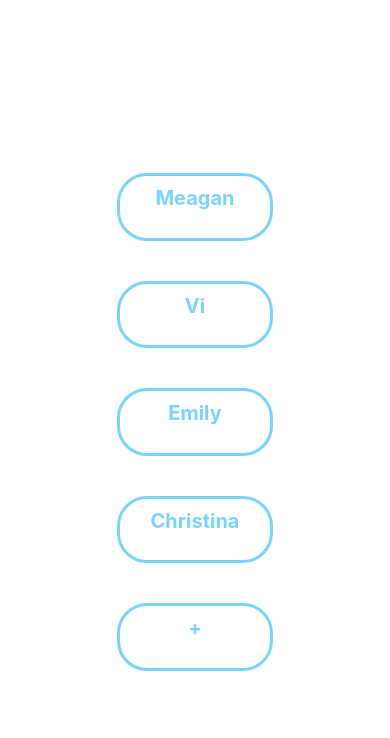
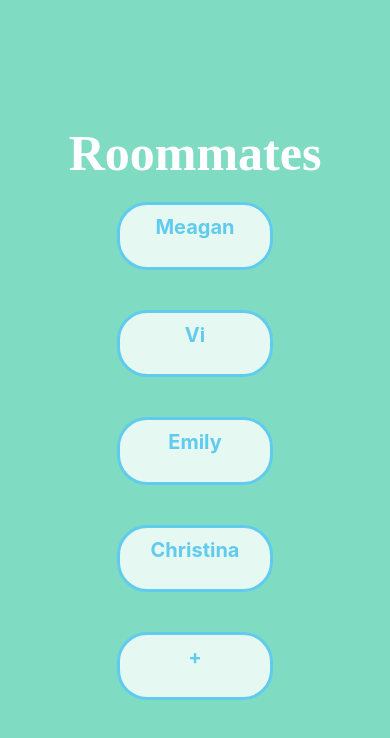
Before and after one commit to meagan-lai/Chore-Share, a React Native app: screen / in a window 390 px wide. Shown: the top 738 px of the page. Built offline with nearby package versions, Linux system fonts and the light colour scheme.

Commit message:
Styling added

```diff
--- a/App.js
+++ b/App.js
@@ -8,6 +8,7 @@ import {
   View,
   TouchableHighlight
 } from "react-native";
+<style>@import url('https://fonts.googleapis.com/css?family=Vibur');</style>;
 
 export default class App extends Component {
   constructor(props) {
@@ -44,6 +45,7 @@ export default class App extends Component {
 
     return (
       <ScrollView contentContainerStyle={styles.container}>
+        <Text style={styles.header}>Roommates</Text>
         {this.state.roommateNames.map((name, i) => {
           return (
             <Roommate key={i} name={name} roommateAdd={this.roommateAdd} />
@@ -66,7 +68,8 @@ const styles = StyleSheet.create({
     flexDirection: "column",
     flexWrap: "wrap",
     justifyContent: "center",
-    alignItems: "center"
+    alignItems: "center",
+    backgroundColor: "#7FDCC2"
   },
   welcome: {
     fontSize: 20,
@@ -95,5 +98,12 @@ const styles = StyleSheet.create({
     color: "#5ac8fa",
     fontSize: 20,
     fontWeight: "bold"
+  },
+
+  header: {
+    fontFamily: "Vibur",
+    fontWeight: "bold",
+    fontSize: 50,
+    color: "white"
   }
 });
--- a/package.json
+++ b/package.json
@@ -18,5 +18,10 @@
   },
   "jest": {
     "preset": "react-native"
+  },
+  "rnpm": {
+    "assets": [
+      "./assets/fonts"
+    ]
   }
 }
```
Also changed, not shown: assets/fonts/Vibur.ttf (added), 4 other files (tests, documents, lock files or other folders).
